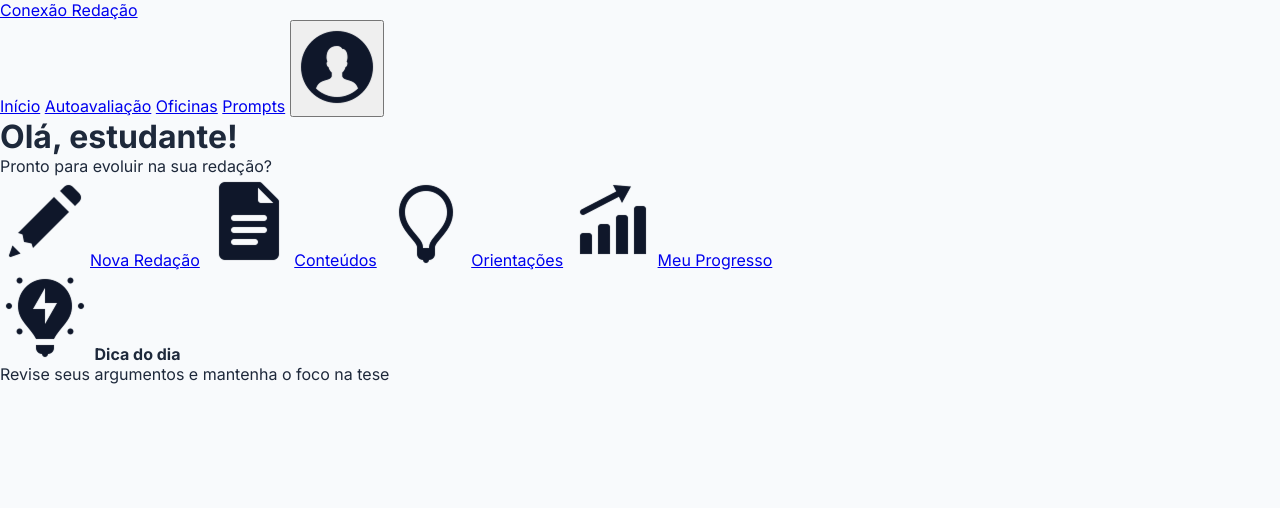
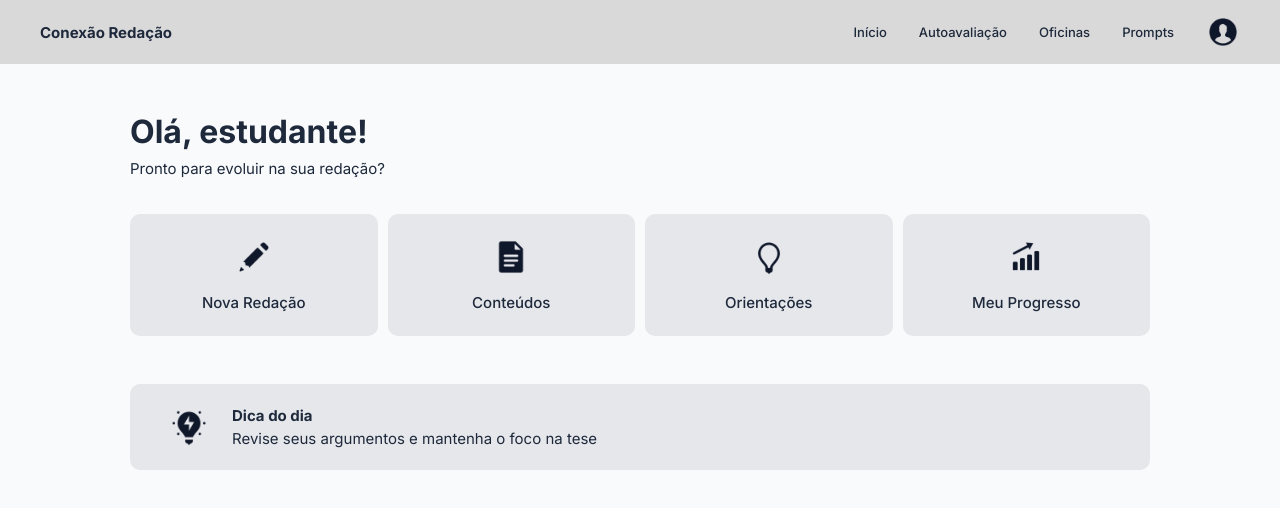
Before and after one commit to RyannD17/Projeto-TCC, a plain HTML site: page tela-inicial.html in a window 1280 px wide. Drawn offline with Linux system fonts and the light colour scheme.

Commit message:
Tela Inicial - Concluída

```diff
--- a/tela-inicial.css
+++ b/tela-inicial.css
@@ -11,3 +11,151 @@ body {
     background-color: #f8fafc;
     color: #1e293b;
 }
+
+a {
+    text-decoration: none;
+    color: inherit; /* O link herda a cor do texto em vez de ficar azul */
+}
+
+.navbar {
+    display: flex;
+    flex-wrap: wrap; /* Se a tela for pequena, a tela desce para ajustar */
+    justify-content: space-between; /* Logo na esquerda, menu na direita */
+    align-items: center;
+    gap: 15px;
+    background-color: #d9d9d9;
+    padding: 15px 40px;
+}
+
+.navbar-logo {
+    font-size: 15px;
+    font-weight: 700;
+}
+
+.navbar-topicos {
+    display: flex;
+    flex-wrap: wrap;
+    align-items: center;
+    gap: 32px;
+}
+
+.navbar-topicos a {
+    font-size: 13px;
+    font-weight: 500;
+}
+
+.navbar-topicos a:hover {
+    opacity: 0.6; /* Efeito de "clarear" ao passar o mouse */
+}
+
+.navbar-topicos button {
+    width: 34px;
+    height: 34px;
+    border: none;
+    border-radius: 50%;
+    background-color: transparent;
+    cursor: pointer;
+    overflow: hidden;
+}
+
+.navbar-topicos button img {
+    width: 100%;
+    height: 100%;
+    object-fit: cover; /* A imagem preenche o círculo sem esticar */
+}
+
+.principal {
+    max-width: 1100px; /* Limite máximo de largura */
+    margin: 0 auto; /* Centraliza o bloco na tela */
+    padding: 48px 40px;
+}
+
+.principal h1 {
+    font-size: 32px;
+    margin-bottom: 8px;
+}
+
+.principal p {
+    font-size: 15px;
+}
+
+.cards {
+    display: flex;
+    flex-wrap: wrap;
+    gap: 10px;
+    margin-top: 36px;
+}
+
+.cards a {
+    flex: 1 1 200px; /* Cresce para dividir o espaço, mas nunca passa de 200px */
+    display: flex;
+    flex-direction: column; /* Imagem por cima, texto embaixo */
+    align-items: center;
+    justify-content: center;
+    gap: 18px;
+    height: 122px;
+    background-color: #e5e7eb;
+    border-radius: 10px;
+    font-size: 15px;
+    font-weight: 500;
+}
+
+.cards a img {
+    width: 36px;
+    height: 36px;
+    object-fit: contain;
+}
+
+.cards a:hover {
+    transform: translate(-3px); /* Efeito de subir o card */
+    box-shadow: 0 6px 14px rgba(0, 0, 0, 0.12);
+}
+
+.aparte {
+    background-color: #e5e7eb;
+    border-radius: 10px;
+    padding: 22px 40px;
+    margin-top: 48px;
+}
+
+.aparte div {
+    display: grid;
+    grid-template-columns: auto 1fr; /* Coluna da imagem + coluna do texto */
+    column-gap: 24px;
+    align-items: center;
+}
+
+.aparte img {
+    grid-row: 1 / span 2; /* A imagem ocupa as duas partes (título e texto) */
+    width: 38px;
+    height: 38px;
+    object-fit: contain;
+}
+
+.aparte strong {
+    font-size: 15px;
+}
+
+.aparte p {
+    margin-top: 4px;
+    font-size: 15px;
+}
+
+@media (max-width: 700px) {
+    .navbar {
+        padding: 15px 20px;
+        justify-content: center;
+    }
+
+    .principal {
+        padding: 32px 20px;
+    }
+
+    .cards a {
+        flex: 1 1 calc(50% - 10px); /* Dois cards por linha */
+    }
+
+    .aparte {
+        padding: 18px 20px;
+    }
+}
```
